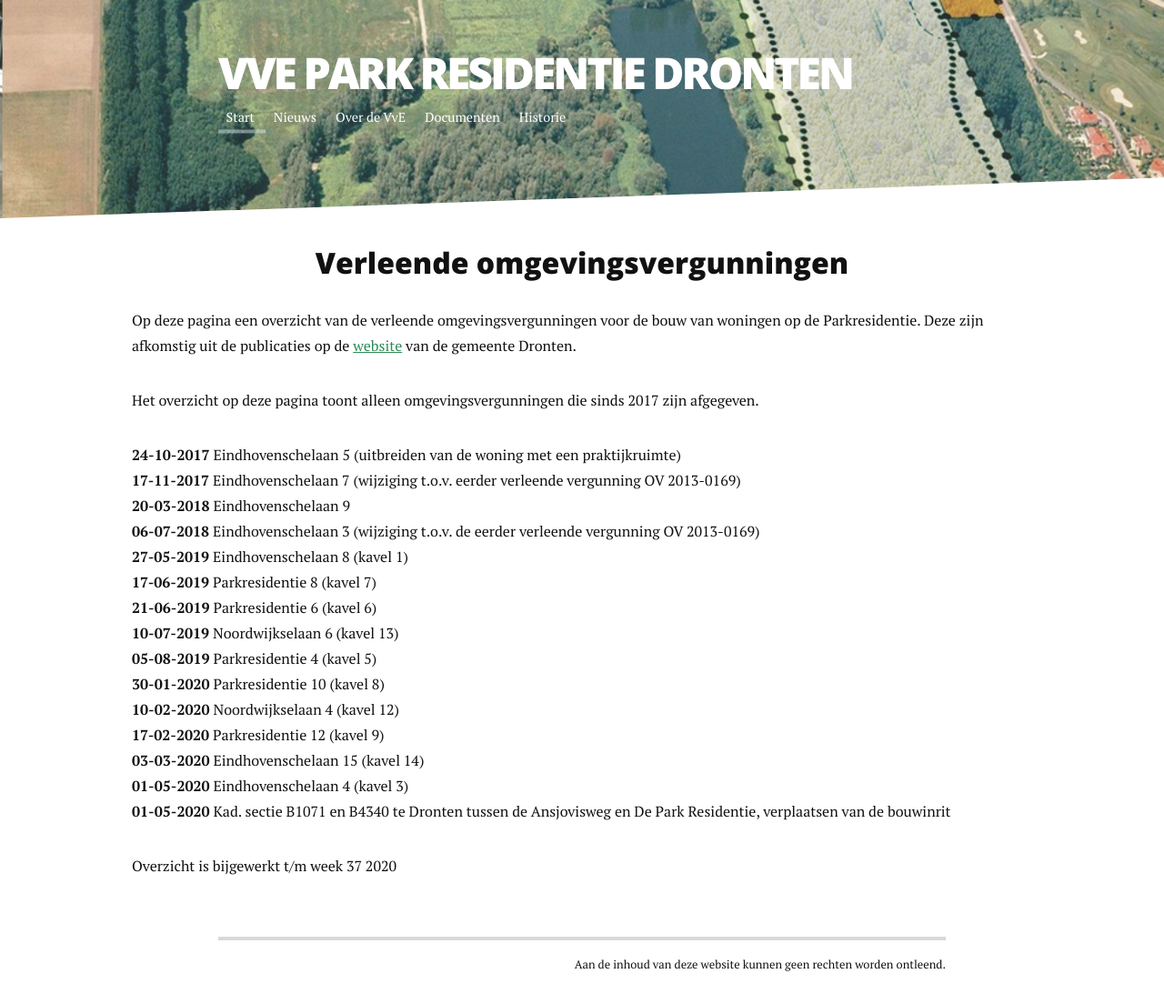
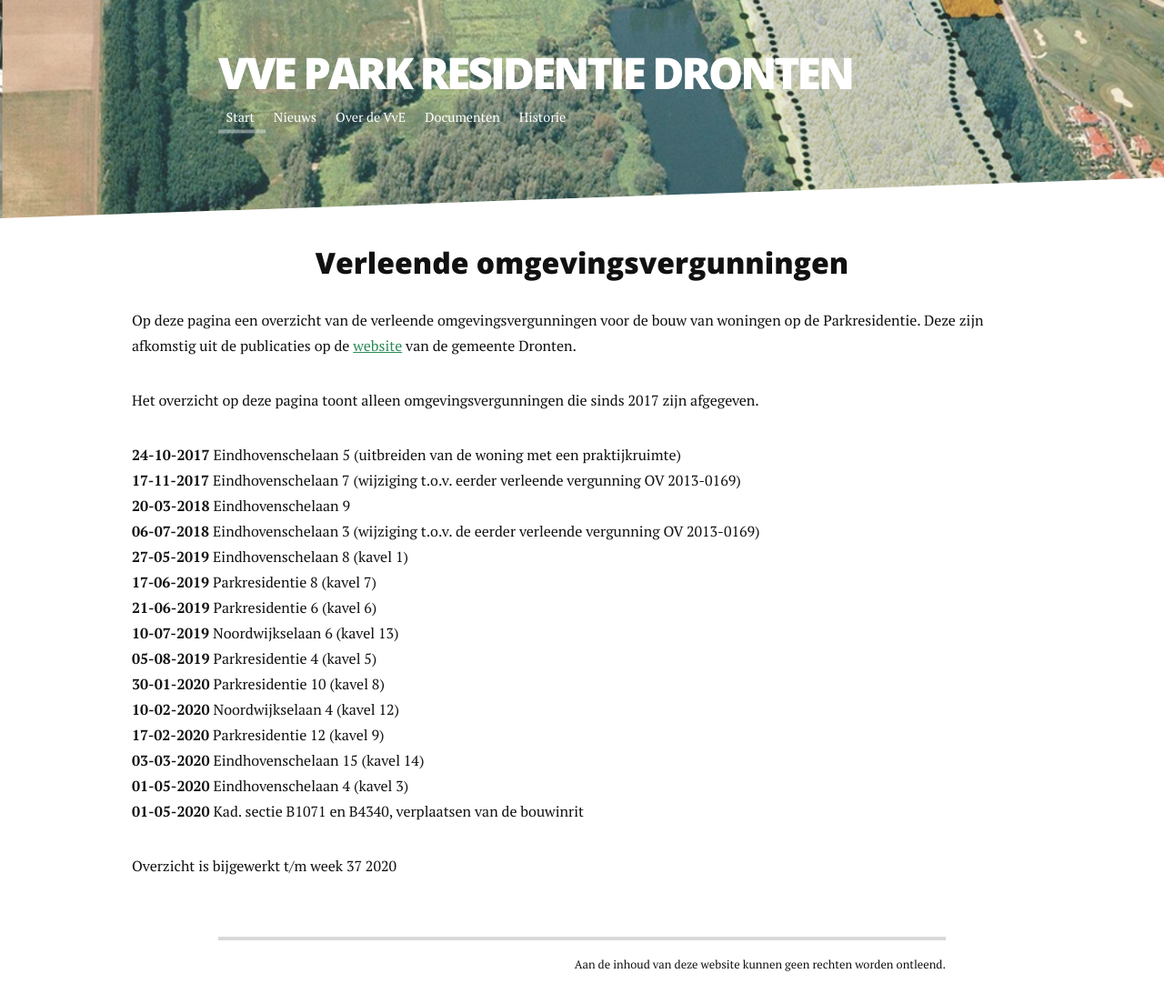
Before and after one commit to plamola/vve-parkresidentie, a Jekyll site: the page built from omgevingsvergunningen.md, in a window 1280 px wide. Shown: the whole page at 91% size. Built offline with Jekyll 4.4.1, drawn with Linux system fonts in a browser that asks for light colours; nearby versions of some CDN libraries.

Commit message:
Bijgewerkt t/m week 37

```diff
--- a/omgevingsvergunningen.md
+++ b/omgevingsvergunningen.md
@@ -25,7 +25,7 @@ title: "Verleende omgevingsvergunningen"
     <li><strong>17-02-2020</strong> Parkresidentie 12 (kavel 9)</li>
     <li><strong>03-03-2020</strong> Eindhovenschelaan 15 (kavel 14)</li>
     <li><strong>01-05-2020</strong> Eindhovenschelaan 4 (kavel 3)</li>
-    <li><strong>01-05-2020</strong> Kad. sectie B1071 en B4340 te Dronten tussen de Ansjovisweg en De Park Residentie, verplaatsen van de bouwinrit</li>
+    <li><strong>01-05-2020</strong> Kad. sectie B1071 en B4340, verplaatsen van de bouwinrit</li>
   </ul>
   <p>Overzicht is bijgewerkt t/m week 37 2020</p>
 
```
